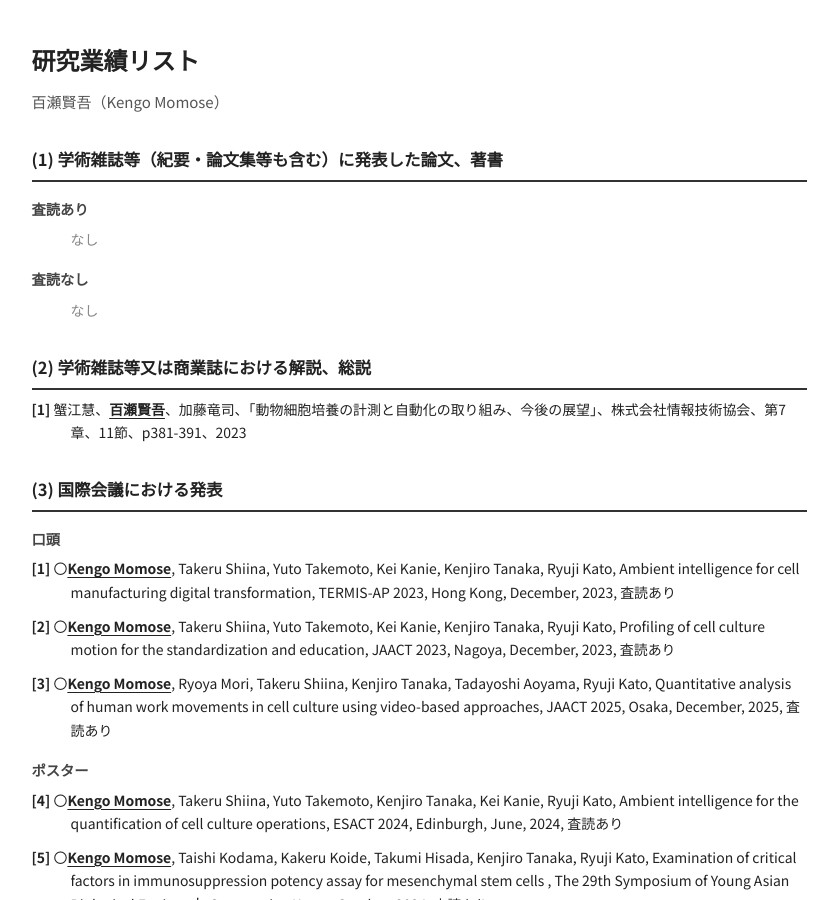
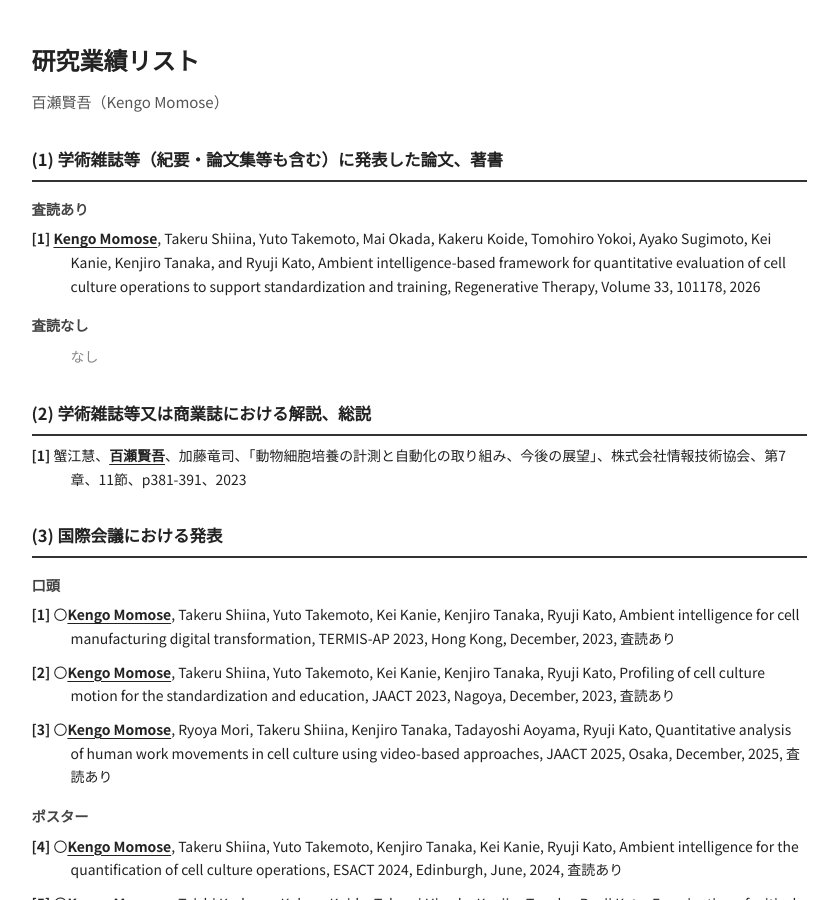
Before and after one commit to kengomomose/achievement-list, a Jekyll site: the page built from index.html, in a window 1280 px wide and 900 px high. Shown: the whole window, without its empty margins (221-1059 px from the left). Built offline with Jekyll 4.4.1, drawn with Linux system fonts in a browser that asks for light colours.

Commit message:
Regenerative Therapy誌を追加

```diff
--- a/_data/achievements.yml
+++ b/_data/achievements.yml
@@ -49,7 +49,26 @@
 #   note: ""                 # 補足（"(#:equal contribution)" など）
 # ---------------------------------------------------------------------------
 papers:
-  reviewed: []
+  reviewed:
+    - lang: en
+      authors:
+        - { name: "Kengo Momose", me: true }
+        - { name: "Takeru Shiina" }
+        - { name: "Yuto Takemoto" }
+        - { name: "Mai Okada" }
+        - { name: "Kakeru Koide" }
+        - { name: "Tomohiro Yokoi" }
+        - { name: "Ayako Sugimoto" }
+        - { name: "Kei Kanie" }
+        - { name: "Kenjiro Tanaka" }
+        - { name: "Ryuji Kato" }
+      last_sep: "and"
+      title: "Ambient intelligence-based framework for quantitative evaluation of cell culture operations to support standardization and training"
+      journal: "Regenerative Therapy"
+      volume: "Volume 33"
+      pages: "101178"
+      year: 2026
+      note: ""
   not_reviewed: []
 
 # ---------------------------------------------------------------------------
```
